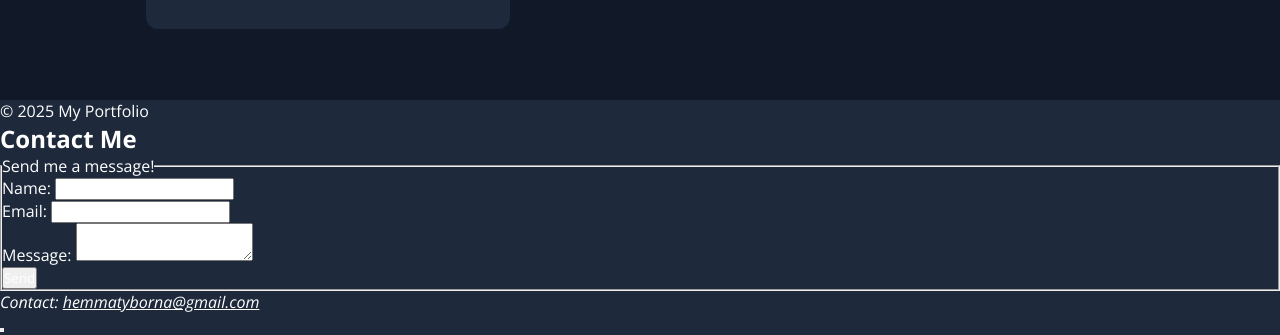
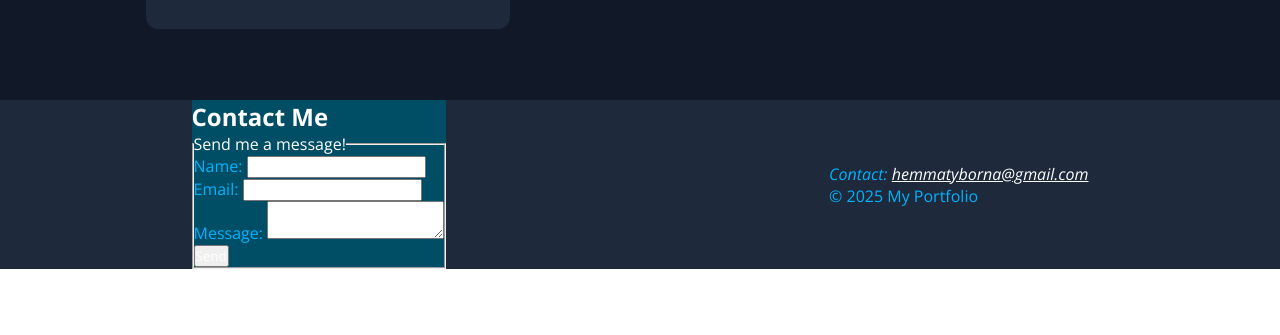
Before and after one commit to Borna1103/CSE134B_HW3, a plain HTML site: page index.html in a window 1280 px wide. Shown: the part 2028-2363 px from the top of the page. After the commit the page ends 2297 px from the top, so only its background shows below. Drawn offline with nearby package versions, Linux system fonts and the light colour scheme; a script that the page names is missing.

Commit message:
final touches

```diff
--- a/index.html
+++ b/index.html
@@ -149,7 +149,7 @@
     </main>
 
     <footer>
-        <p>&copy; 2025 My Portfolio</p>
+
 
 
         <div id="contact">
@@ -170,14 +170,14 @@
                 </fieldset>
             </form>
         </div>
-
-        <address>
-            <p>Contact: <a href="mailto:hemmatyborna@gmail.com">hemmatyborna@gmail.com</a></p>
-        </address>
-
-        <button></button>
+        <div>
+            <address>
+                <p>Contact: <a href="mailto:hemmatyborna@gmail.com">hemmatyborna@gmail.com</a></p>
+            </address>
 
 
+            <p>&copy; 2025 My Portfolio</p>
+        </div>
     </footer>
 </body>
 </html>
--- a/styles.css
+++ b/styles.css
@@ -74,8 +74,21 @@ nav {
 
 footer {
     background-color: var(--secondary-color);
+    display: flex;
+    justify-content: space-around;
+    align-items: center;
+    flex-direction: row;
+    p {
+        color: color(srgb 0 0.7 1);
+    }
 }
+#contact {
+    background-color: color-mix(in srgb, green 60%, blue 40%);
 
+    label {
+        color: color(srgb 0 0.7 1);
+    }
+}
 #resume {
     background: linear-gradient(to right, var(--gradient-start-color), var(--gradient-end-color));
     padding: 0.5rem 0rem;
```
